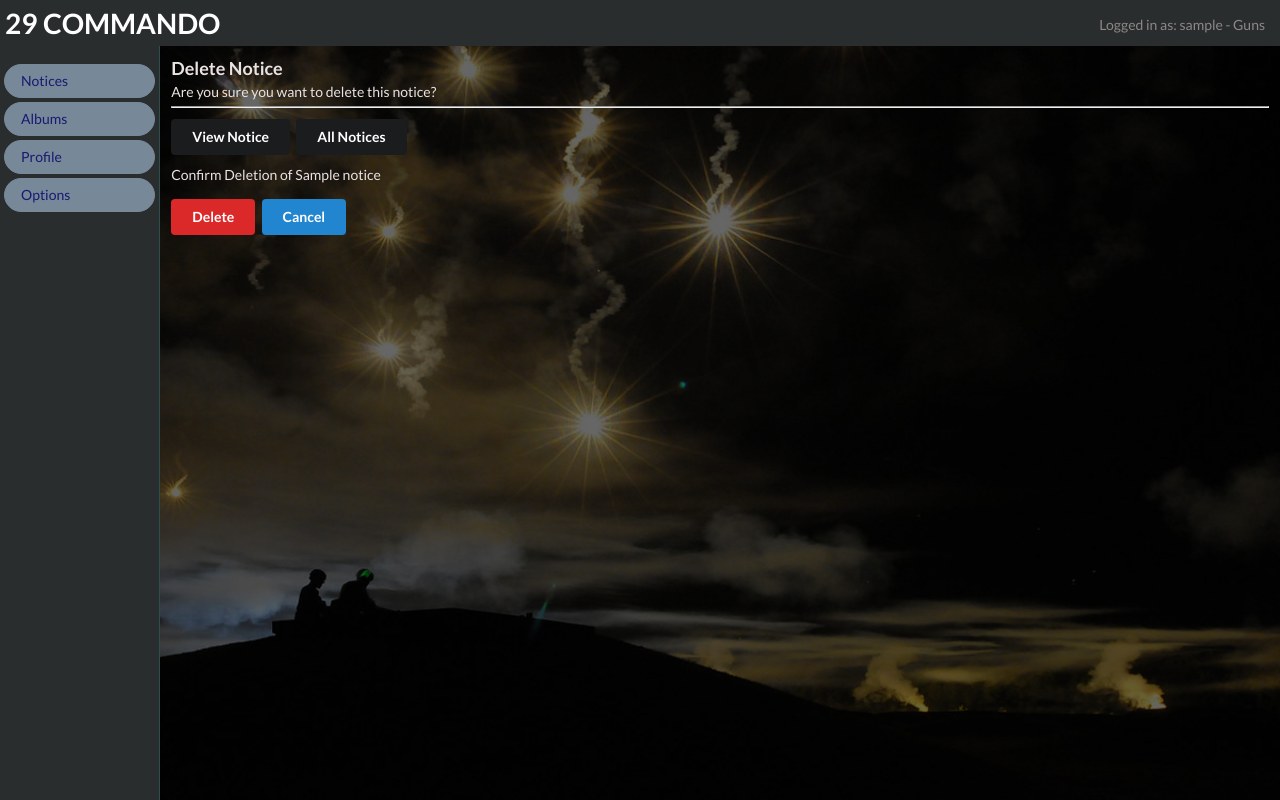
After one commit to Ivystrode/commando_media, a Django app: page /notices/00000000-0000-0000-0000-000000000001/delete in a window 1280 px wide. The commit adds this page. Run offline with Django 3.2, Linux system fonts and the light colour scheme; a user stored in the database is signed in; tables that the repository leaves empty hold one stand-in row (values such as "Sample post"); some libraries are stand-ins or nearby versions.

Commit message:
added delete functionality to notices, added some profile links

```diff
--- a/main/forms.py
+++ b/main/forms.py
@@ -15,3 +15,7 @@ class NoticeCommentForm(forms.ModelForm):
     class Meta:
         model = NoticeComment
         fields = ['body']
+
+class DeleteNoticeForm(forms.ModelForm):
+
+    model = Notice
--- /dev/null
+++ b/main/templates/main/delete_notice.html
@@ -0,0 +1,35 @@
+{% extends 'main/base.html' %}
+{% load static %}
+<head>
+{% block css %}
+<link rel="stylesheet" href="{% static 'css/notices.css' %}">
+{% endblock %}
+
+{% block title %}Delete{% endblock %}
+{% block page_title %}Delete Notice{% endblock %}
+{% block subtitle %}Are you sure you want to delete this notice?{% endblock %}
+</head>
+{% block content %}
+
+        <div class="page-body">
+
+            <div id="buttons">
+                <a href="/notices/{{notice.id}}" id="notice-button" class="ui secondary button">View Notice</a>
+                <a href="/notices" id="notice-button" class="ui secondary button">All Notices</a>
+            </div>
+
+            <div class="delete-form">
+                <form method="POST">
+                    {% csrf_token %}
+                    <p>Confirm Deletion of {{notice.title}}</p>
+                    <button type="submit" class="ui negative button">Delete</button>
+                    <a href="/notices" class="ui blue button">Cancel</a>
+                </form>
+
+            </div>
+
+        </div>
+
+
+{% endblock %}
+{% block script %}<script src="{% static 'scripts/js/notices.js' %}"></script>{% endblock %}
--- a/main/templates/main/notice_detail.html
+++ b/main/templates/main/notice_detail.html
@@ -8,7 +8,7 @@
 
 {% block title %}{{notice.title}}{% endblock %}
 {% block page_title %}{{notice.title}}{% endblock %}
-{% block subtitle %}Posted by {{notice.created_by}} at: {{notice.time}}{% endblock %}
+{% block subtitle %}Posted by <a class="profile-link" href="/profile/{{notice.created_by}}">{{notice.created_by}}</a> at: {{notice.time}}{% endblock %}
 </head>
 {% block content %}
 
--- a/main/templates/main/notices.html
+++ b/main/templates/main/notices.html
@@ -31,7 +31,7 @@
 
                         {% if notice.created_by == request.user or request.user.profile.role == 'BC' or request.user.profile.role == 'BSM' %}
                         <div class="control-buttons">
-                            <a href="{% url 'delete' notice.id %}" class="ui negative button" onclick="return confirm('Are you sure you want to delete this notice?')">Delete</a>
+                            <a href="{% url 'delete' notice.id %}" class="ui negative button">Delete</a>
                             <a href="" class="ui blue button">Edit</a>
                         </div>
                         {% endif %}
--- a/main/urls.py
+++ b/main/urls.py
@@ -6,6 +6,6 @@ urlpatterns = [
     path('notices/', views.notices, name="notices"),
     path('notices/add_notice', views.add_notice, name="add_notice"),
     path('notices/<id>', views.notice_detail, name="notice_detail"),
-    path('notices/delete/<id>', views.delete_notice, name="delete"),
+    path('notices/<id>/delete', views.delete_notice, name="delete"),
     path('profile/', include('users.urls'))
 ]
--- a/main/views.py
+++ b/main/views.py
@@ -4,7 +4,7 @@ from django.contrib.auth.models import User
 from django.utils.text import slugify
 from django.contrib import messages
 from .models import Notice
-from .forms import NoticeCreationForm, NoticeCommentForm
+from .forms import NoticeCreationForm, NoticeCommentForm, DeleteNoticeForm
 
 # Create your views here.
 @login_required()
@@ -92,12 +92,15 @@ def add_notice(request):
 @login_required()
 def delete_notice(request, id):
     notice_to_delete = Notice.objects.get(id=id)
-    if request.user == notice_to_delete.created_by or request.user.profile.role == 'BC' or request.user.profile.role == 'BSM':
-        print("deleted" + str(notice_to_delete.title))
-        notice_to_delete.delete()
-        print("deleted")
-        messages.success(request, f'Notice deleted')
-        return redirect('/notices')
-    else:
-        messages.success(request, f'You may only delete notices if you are the creator or HQ staff')
-        return redirect('/notices')
+    context = {'notice':notice_to_delete}
+    if request.method == "POST":
+        if request.user == notice_to_delete.created_by or request.user.profile.role == 'BC' or request.user.profile.role == 'BSM':
+            print("deleted" + str(notice_to_delete.title))
+            notice_to_delete.delete()
+            print("deleted")
+            messages.success(request, f'Notice deleted')
+            return redirect('/notices')
+        else:
+            messages.success(request, f'You may only delete notices if you are the creator or HQ staff')
+            return redirect(f'/notices/{notice_to_delete.id}/delete_notice')
+    return render(request, "main/delete_notice.html", context)
```
